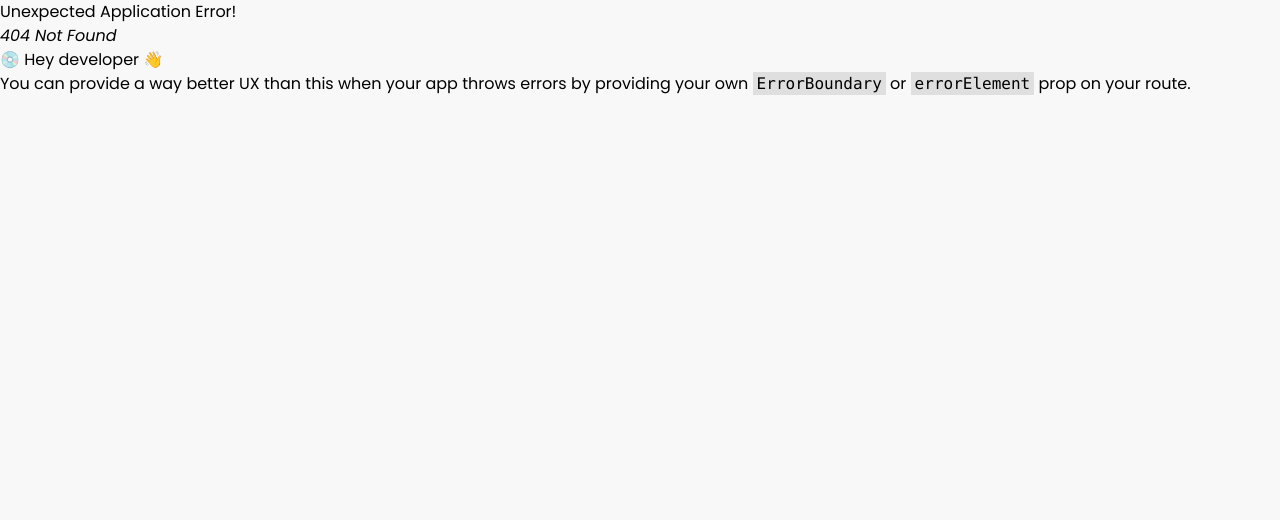
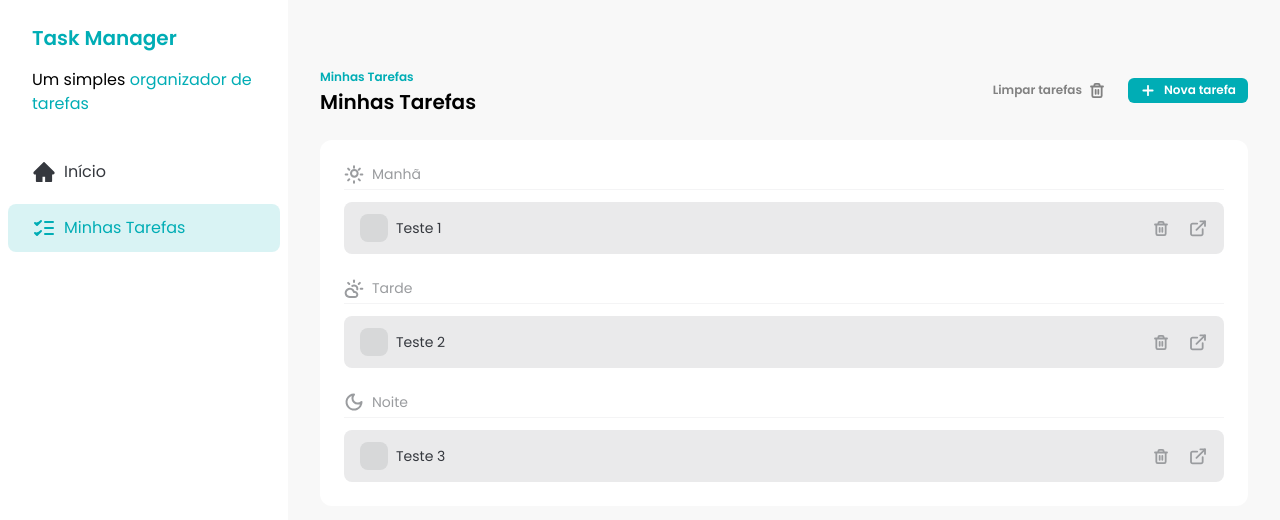
Before and after one commit to GustavoOrelio/Task-Manager, a React (Vite) app: page /tasks in a window 1280 px wide. Before the commit this address had no page. Shown: the top 520 px of the page. Built offline with nearby package versions, Linux system fonts and the light colour scheme; data requests are answered from the project's data file.

Commit message:
feat: add home and tasks page

```diff
--- a/src/App.jsx
+++ /dev/null
@@ -1,13 +0,0 @@
-import Sidebar from "./components/Sidebar";
-import Tasks from "./components/Tasks";
-
-function App() {
-  return (
-    <div className="flex">
-      <Sidebar />
-      <Tasks />
-    </div>
-  );
-}
-
-export default App;
--- a/src/components/Sidebar.jsx
+++ b/src/components/Sidebar.jsx
@@ -3,7 +3,7 @@
 
 const Sidebar = () => {
   return (
-    <div className="h-screen w-72 bg-white">
+    <div className="h-screen w-72 min-w-72 bg-white">
       <div className="space-y-4 px-8 py-6">
         <h1 className="text-xl font-semibold text-brand-primary">
           Task Manager
@@ -15,11 +15,11 @@
       </div>
 
       <div className="flex flex-col gap-2 p-2">
-        <SidebarButton color="unselected">
+        <SidebarButton color="unselected" href="/">
           <HomeIcon />
           Início
         </SidebarButton>
-        <SidebarButton color="selected">
+        <SidebarButton color="selected" href="/tasks">
           <TasksIcon />
           Minhas Tarefas
         </SidebarButton>
--- a/src/components/SidebarButton.jsx
+++ b/src/components/SidebarButton.jsx
@@ -1,7 +1,7 @@
 import PropTypes from "prop-types";
 import { tv } from "tailwind-variants";
 
-const SidebarButton = ({ children, color }) => {
+const SidebarButton = ({ children, color, href }) => {
   const sidebar = tv({
     base: "flex items-center gap-2 rounded-lg px-6 py-3",
     variants: {
@@ -13,7 +13,7 @@
   });
 
   return (
-    <a href="#" className={sidebar({ color })}>
+    <a href={href} className={sidebar({ color })}>
       {children}
     </a>
   );
@@ -22,6 +22,7 @@
 SidebarButton.propTypes = {
   children: PropTypes.node.isRequired,
   color: PropTypes.oneOf(["unselected", "selected"]),
+  href: PropTypes.string.isRequired,
 };
 
 export default SidebarButton;
--- /dev/null
+++ b/src/pages/Home.jsx
@@ -0,0 +1,11 @@
+import Sidebar from "../components/Sidebar";
+
+const HomePage = () => {
+  return (
+    <div className="flex">
+      <Sidebar />
+    </div>
+  );
+};
+
+export default HomePage;
--- /dev/null
+++ b/src/pages/Tasks.jsx
@@ -0,0 +1,13 @@
+import Sidebar from "../components/Sidebar";
+import Tasks from "../components/Tasks";
+
+const TasksPage = () => {
+  return (
+    <div className="flex">
+      <Sidebar />
+      <Tasks />
+    </div>
+  );
+};
+
+export default TasksPage;
```
Also changed, not shown: src/main.jsx (+7 -2 lines), src/App.css (added).
